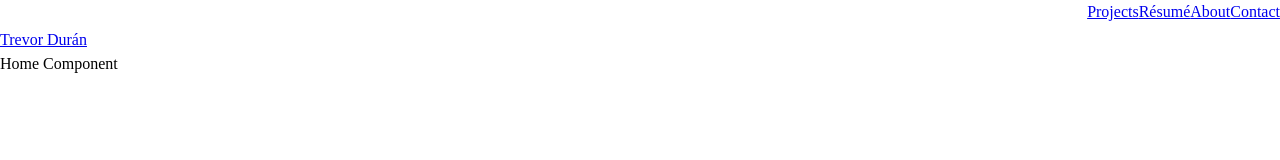
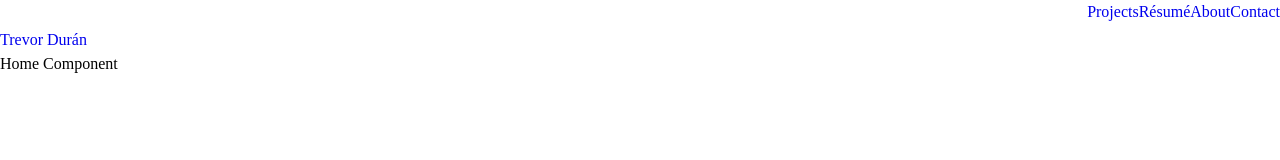
Before and after one commit to trevclev0/clevertrevor, a React (Create React App) app: page / in a window 1280 px wide. Shown: the top 160 px of the page. Built offline with nearby package versions, Linux system fonts and the light colour scheme.

Commit message:
feat: remove underline from nav links

```diff
--- a/src/components/Navbar/Navbar.css
+++ b/src/components/Navbar/Navbar.css
@@ -10,3 +10,7 @@ nav {
   justify-content: space-between;
   width: 100%;
 }
+
+nav a {
+  text-decoration: none;
+}
--- a/src/components/Navbar/Navbar.tsx
+++ b/src/components/Navbar/Navbar.tsx
@@ -5,7 +5,7 @@ import { ReactComponent as Logo } from '../../assets/logo.svg'
 function Navbar() {
   return <>
     <nav>
-      <Link to="/"><Logo height={28} width={28} />Trevor Dur&aacute;n</Link>
+      <Link className='logo-link' to="/"><Logo height={28} width={28} />Trevor Dur&aacute;n</Link>
       <ul>
         <li><Link to="/projects">Projects</Link></li>
         <li><Link to="/resume">R&eacute;sum&eacute;</Link></li>
```
